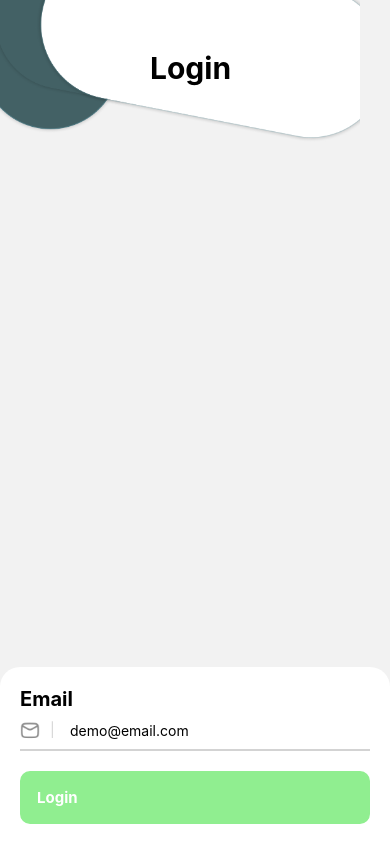
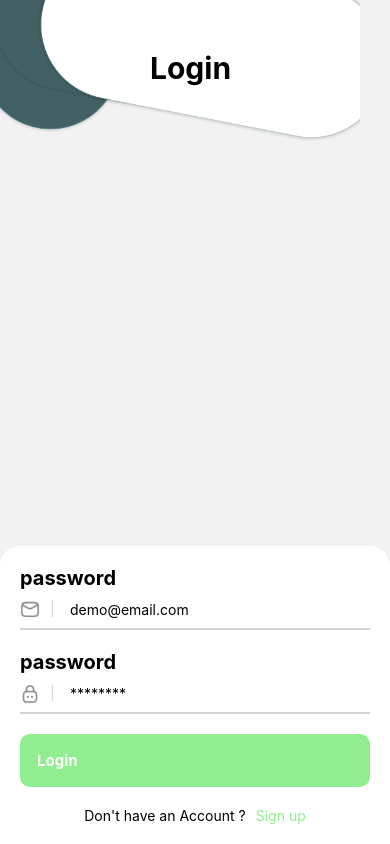
Before and after one commit to Kingcedru/Furniture-App-Native, a React Native app: screen /Login in a window 390 px wide. Built offline with nearby package versions, Linux system fonts and the light colour scheme.

Commit message:
create input fiel components

```diff
--- /dev/null
+++ b/components/InputField.jsx
@@ -0,0 +1,100 @@
+import { View, Text, Image, StyleSheet, TextInput } from "react-native";
+import React from "react";
+
+export default function InputField({
+  label,
+  placeholder,
+  secureTextEntry,
+  image,
+  autoCorrect,
+}) {
+  return (
+    <View>
+      <View>
+        <Text style={styles.label}>{label}</Text>
+        <View style={{ position: "relative" }}>
+          <TextInput
+            secureTextEntry={secureTextEntry}
+            autoCorrect={autoCorrect}
+            style={styles.textInput}
+            placeholder={placeholder}
+          />
+          <View
+            style={{
+              display: "flex",
+              flexDirection: "row",
+              gap: 10,
+              justifyContent: "center",
+              position: "absolute",
+              top: 10,
+            }}
+          >
+            {image && (
+              <Image
+                source={image}
+                style={{
+                  width: 20,
+                  height: 20,
+                  resizeMode: "contain",
+                }}
+              />
+            )}
+            <Text
+              style={{
+                color: "lightgray",
+              }}
+            >
+              |
+            </Text>
+          </View>
+        </View>
+      </View>
+    </View>
+  );
+}
+
+const styles = StyleSheet.create({
+  container: {
+    flex: 1,
+    alignContent: "space-between",
+    position: "relative",
+  },
+  header: {
+    position: "relative",
+  },
+  title: {
+    fontSize: 30,
+    position: "absolute",
+    top: 50,
+    left: 150,
+    fontWeight: "bold",
+  },
+  form: {
+    position: "absolute",
+    bottom: 0,
+    display: "flex",
+    flexDirection: "column",
+    justifyContent: "center",
+    gap: 20,
+    width: "100%",
+    backgroundColor: "white",
+    borderTopLeftRadius: 20,
+    borderTopRightRadius: 20,
+    paddingHorizontal: 20,
+    paddingVertical: 20,
+    elevation: 50,
+  },
+  textInput: {
+    height: 40,
+    borderBottomWidth: 2,
+    borderStyle: "solid",
+    borderColor: "lightgray",
+    color: "black",
+    paddingLeft: 50,
+  },
+  label: {
+    fontSize: 20,
+    fontWeight: "bold",
+    color: "black",
+  },
+});
--- a/pages/Login.jsx
+++ b/pages/Login.jsx
@@ -1,8 +1,11 @@
 import { View, Text, Image, StyleSheet, TextInput } from "react-native";
 import React from "react";
 import ButtonComponent from "../components/ButtonComponent";
+import InputField from "../components/InputField";
 
 export default function Login() {
+  const lock = require("../assets/icons/lock.png");
+  const email = require("../assets/icons/email.png");
   return (
     <View style={styles.container}>
       <View style={styles.header}>
@@ -16,44 +19,33 @@ export default function Login() {
         <Text style={styles.title}>Login</Text>
       </View>
       <View style={styles.form}>
-        <View>
-          <Text style={styles.label}>Email</Text>
-          <View style={{ position: "relative" }}>
-            <TextInput
+        <InputField
+          label={"password"}
+          autoCorrect={false}
+          secureTextEntry={false}
+          placeholder={"demo@email.com"}
+          image={email}
+        />
+        <InputField
+          label={"password"}
+          autoCorrect={false}
           secureTextEntry={true}
-              autoCorrect={false}
-              style={styles.textInput}
-              placeholder="demo@email.com"
+          placeholder={"********"}
+          image={lock}
         />
+        <ButtonComponent color="lightgreen" text="Login" textColor="white" />
         <View
           style={{
             display: "flex",
             flexDirection: "row",
             gap: 10,
             justifyContent: "center",
-                position: "absolute",
-                top: 10,
+            fontSize: 20,
           }}
         >
-              <Image
-                source={require("../assets/icons/email.png")}
-                style={{
-                  width: 20,
-                  height: 20,
-                  resizeMode: "contain",
-                }}
-              />
-              <Text
-                style={{
-                  color: "lightgray",
-                }}
-              >
-                |
-              </Text>
+          <Text>Don't have an Account ?</Text>
+          <Text style={{ color: "lightgreen" }}>Sign up</Text>
         </View>
-          </View>
-        </View>
-        <ButtonComponent color="lightgreen" text="Login" textColor="white" />
       </View>
     </View>
   );
@@ -90,17 +82,4 @@ const styles = StyleSheet.create({
     paddingVertical: 20,
     elevation: 50,
   },
-  textInput: {
-    height: 40,
-    borderBottomWidth: 2,
-    borderStyle: "solid",
-    borderColor: "lightgray",
-    color: "black",
-    paddingLeft: 50,
-  },
-  label: {
-    fontSize: 20,
-    fontWeight: "bold",
-    color: "black",
-  },
 });
```
Also changed, not shown: assets/icons/lock.png (added). Lines whose indentation alone changed are shown as unchanged.
